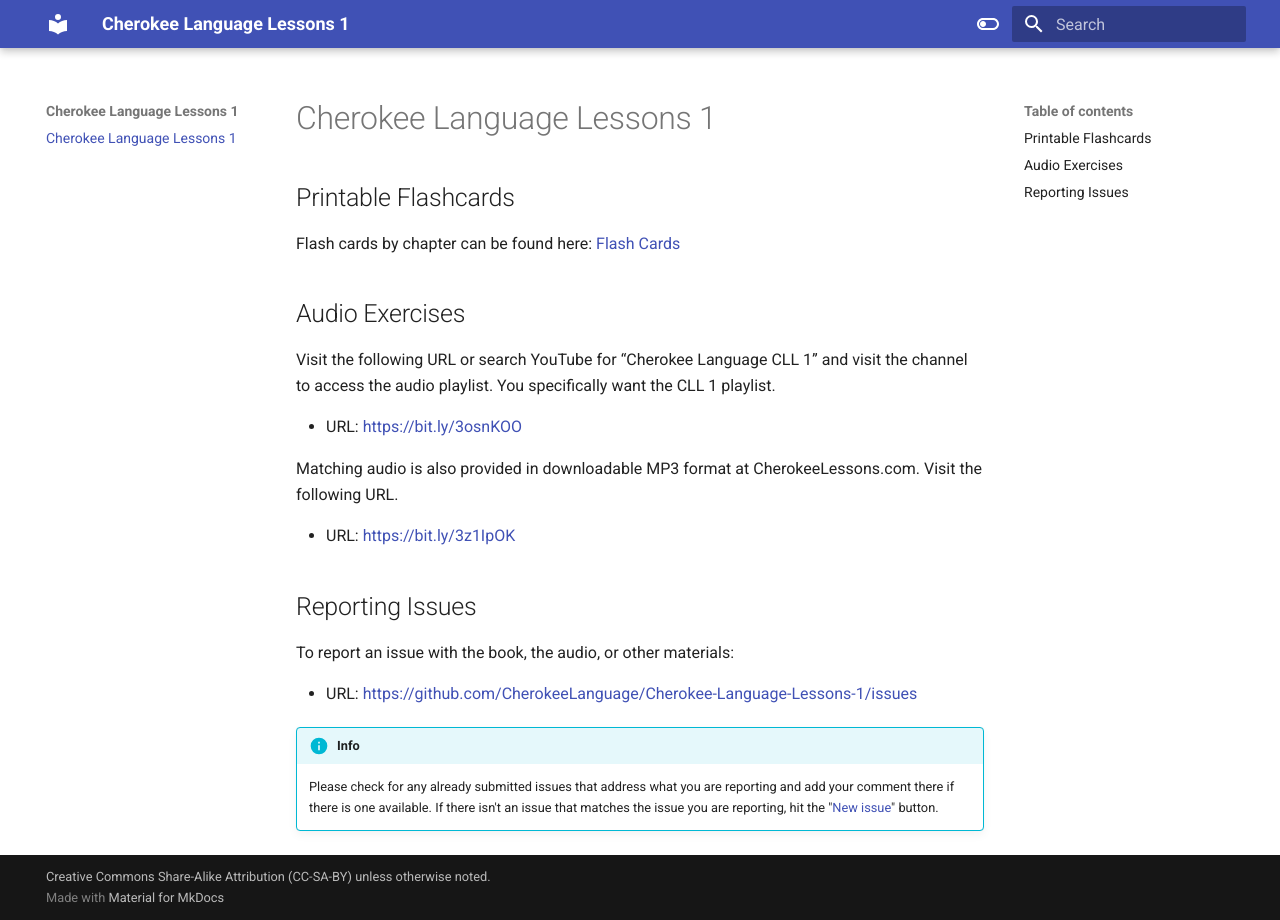
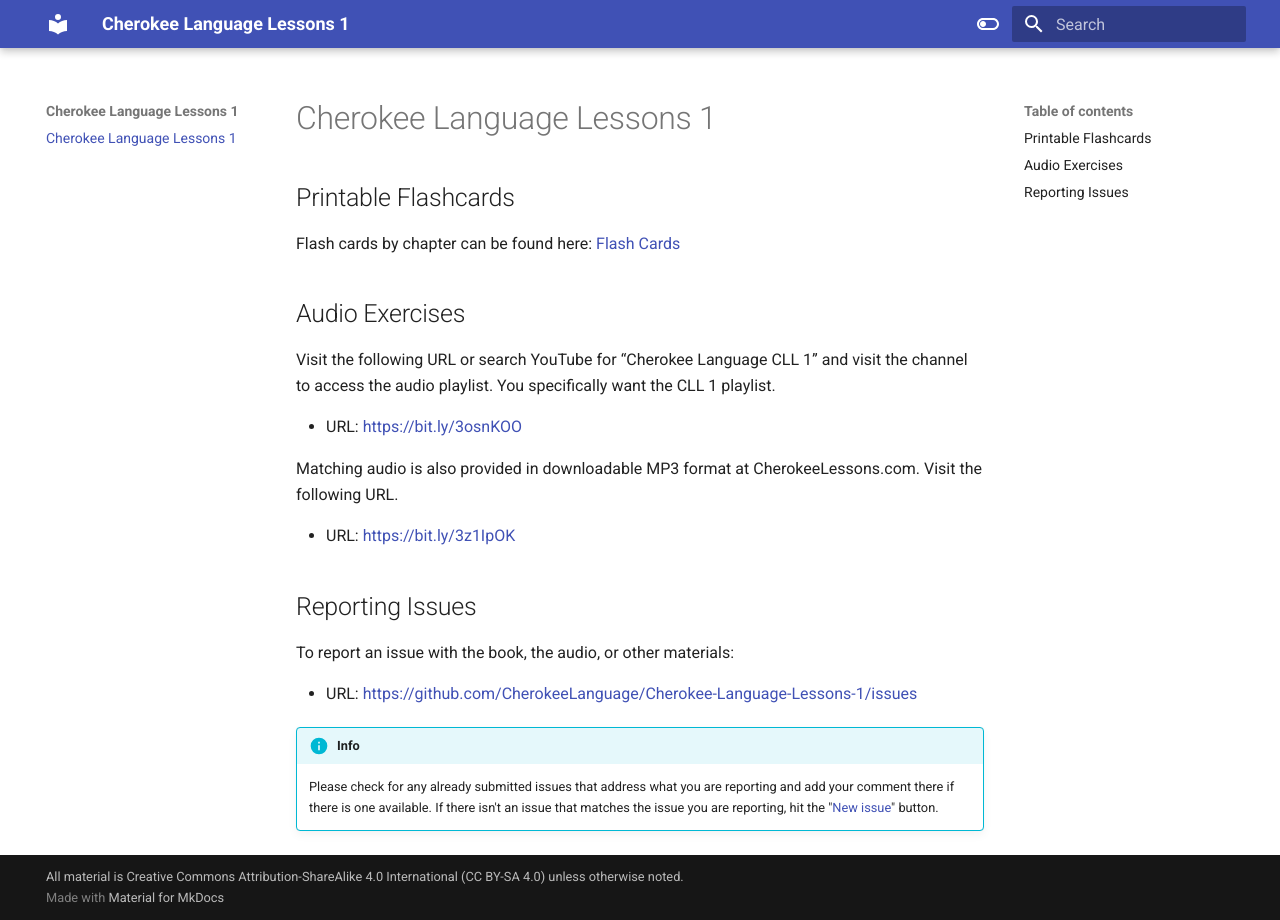
Before and after one commit to CherokeeLanguage/Cherokee-Language-Lessons-1, an MkDocs documentation site: the page built from docs/README.md, in a window 1280 px wide. Built offline with MkDocs 1.6.1 and Material for MkDocs 9.7.7, drawn with Linux system fonts in a browser that asks for light colours.

Commit message:
copyright
Signed-off-by: ᎹᎦᎵ <m.conrad.202@gmail.com>

```diff
--- a/mkdocs.yml
+++ b/mkdocs.yml
@@ -14,7 +14,7 @@
   - print-site
 
 #Copyright (shown at the footer)
-copyright: 'Creative Commons Share-Alike Attribution (CC-SA-BY) unless otherwise noted.'
+copyright: "All material is Creative Commons Attribution-ShareAlike 4.0 International (CC BY-SA 4.0) unless otherwise noted."
 
 # Material theme
 theme:
```
